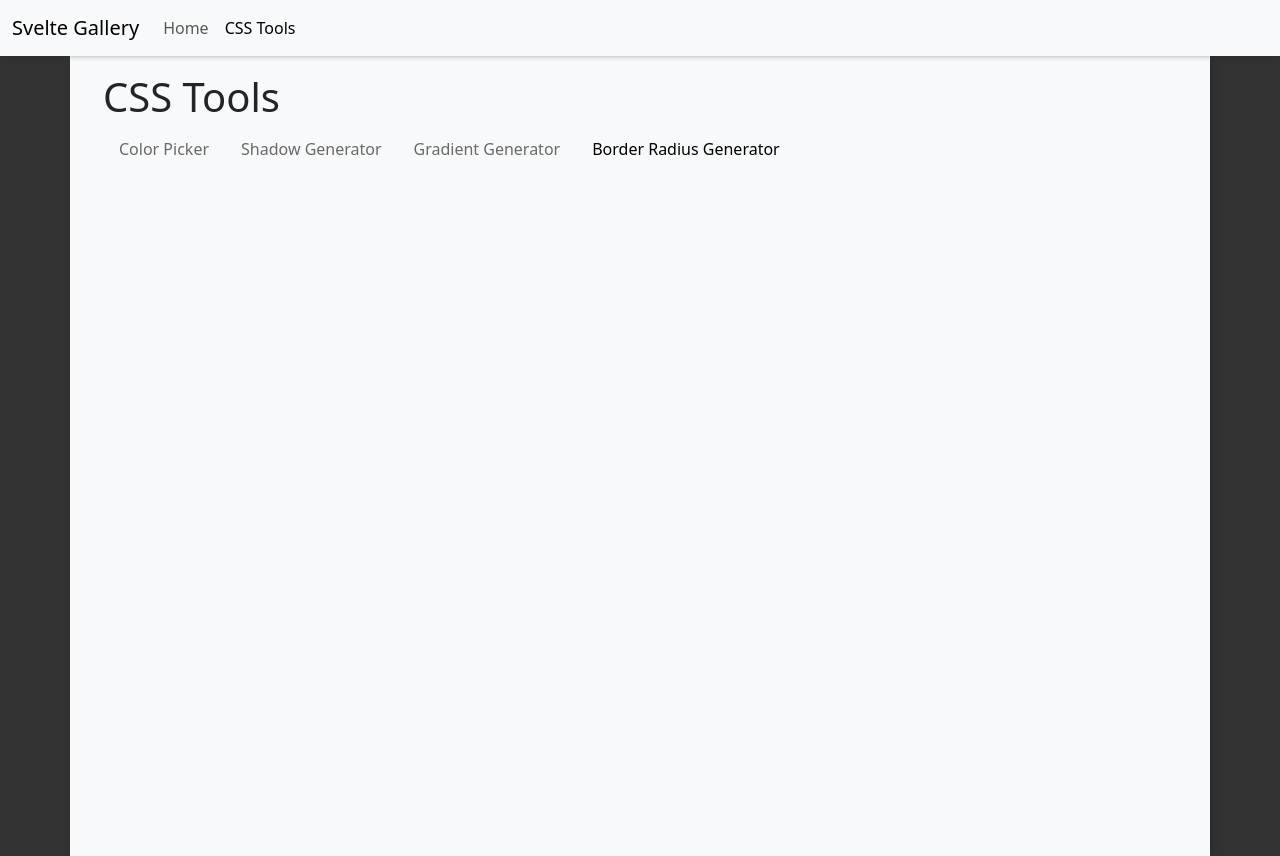
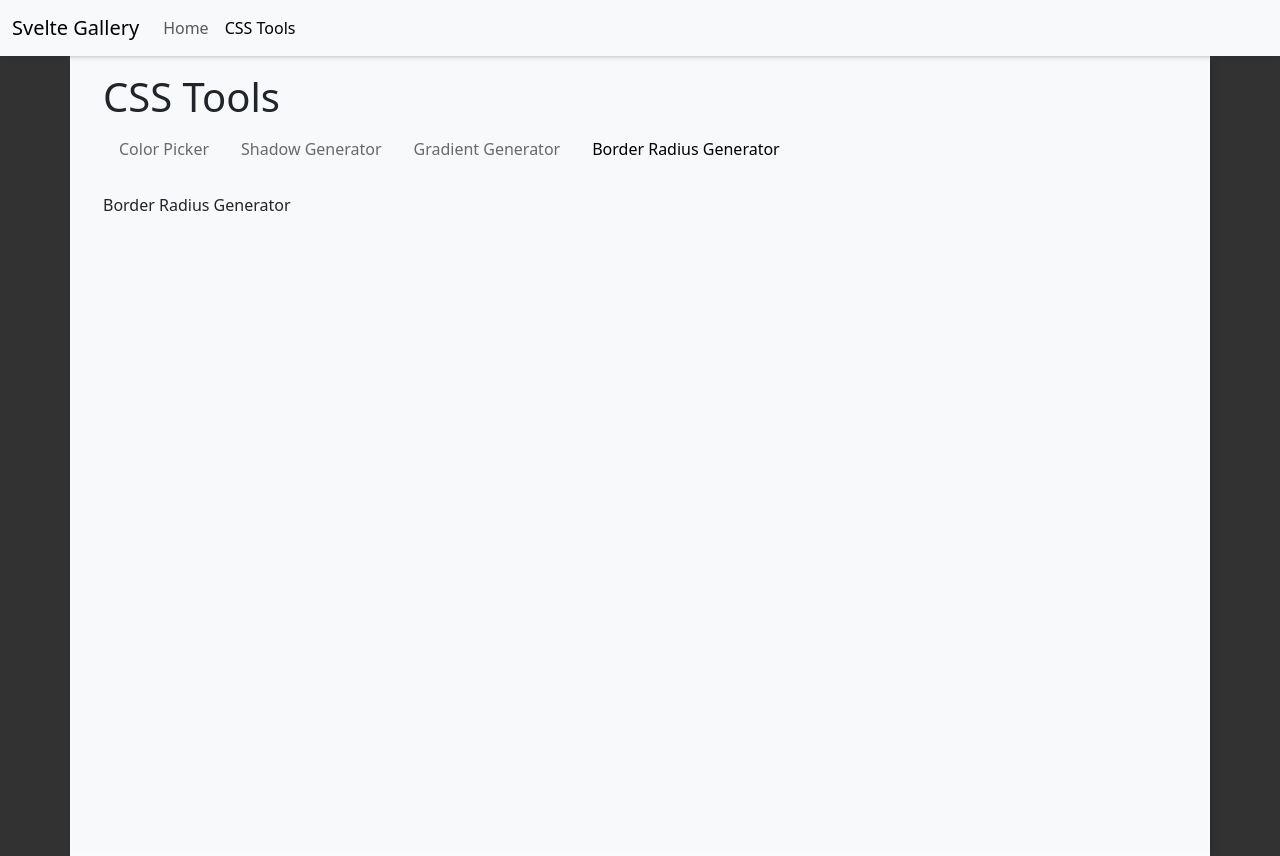
Before and after one commit to smithandrewl/svelte-gallery, a SvelteKit app: page /css/border-radius-generator in a window 1280 px wide. Built offline with nearby package versions, Linux system fonts and the light colour scheme.

Commit message:
Created an empty border radius generator component.

```diff
--- /dev/null
+++ b/src/lib/components/border-radius-generator/border-radius-generator.svelte
@@ -0,0 +1 @@
+Border Radius Generator
--- a/src/routes/css/border-radius-generator/+page.svelte
+++ b/src/routes/css/border-radius-generator/+page.svelte
@@ -0,0 +1,5 @@
+<script>
+  import BorderRadiusGenerator from '$lib/components/border-radius-generator/border-radius-generator.svelte'
+</script>
+
+<BorderRadiusGenerator/>
```
